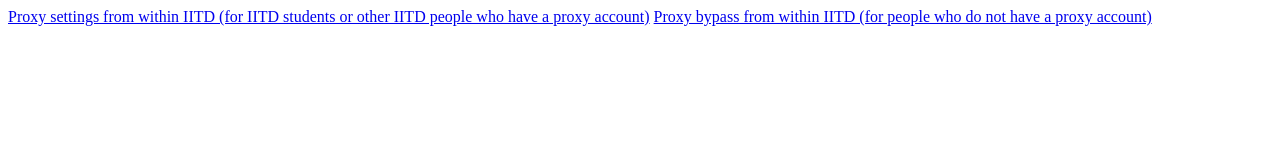
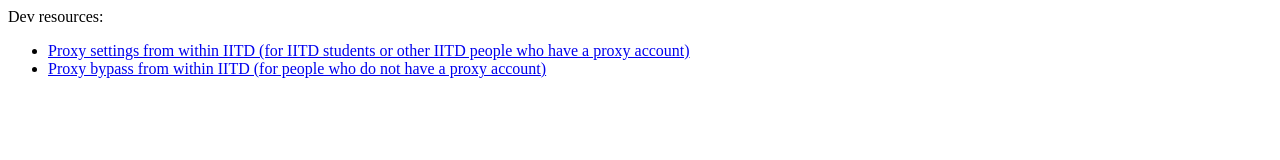
Before and after one commit to compilerai/compilerai.github.io, a plain HTML site: page dev/index.html in a window 1280 px wide. Drawn offline with Linux system fonts and the light colour scheme.

Commit message:
edits to dev/index.html

```diff
--- a/dev/index.html
+++ b/dev/index.html
@@ -1,2 +1,5 @@
-<a href=proxy.html>Proxy settings from within IITD (for IITD students or other IITD people who have a proxy account)</a>
-<a href=proxy_bypass.html>Proxy bypass from within IITD (for people who do not have a proxy account)</a>
+Dev resources:
+<ul>
+<li><a href=proxy.html>Proxy settings from within IITD (for IITD students or other IITD people who have a proxy account)</a></li>
+<li><a href=proxy_bypass.html>Proxy bypass from within IITD (for people who do not have a proxy account)</a></li>
+</ul>
```
